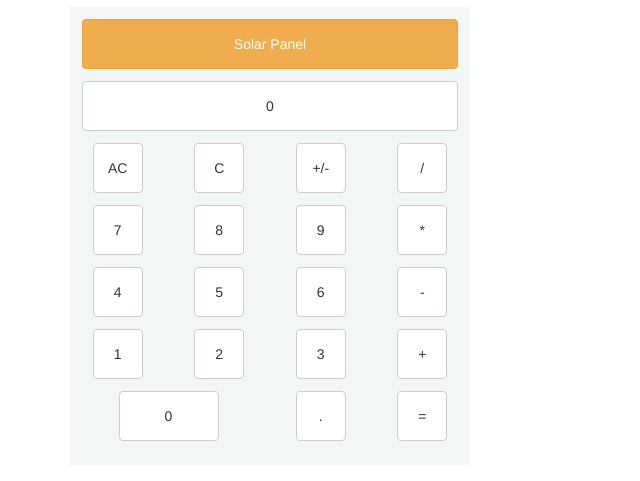
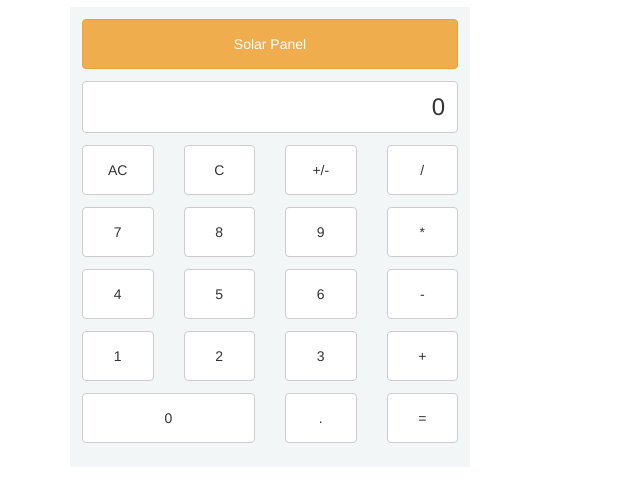
Before and after one commit to melanieps1/js-calculator, a plain HTML site: page app/index.html in a window 1280 px wide. Shown: the part 63-544 px from the top of the page, without its empty margins (0-640 px from the left). Drawn offline with nearby package versions, Linux system fonts and the light colour scheme.

Commit message:
continued styling display and buttons

```diff
--- a/app/index.html
+++ b/app/index.html
@@ -17,12 +17,12 @@
 	<div class="calculator">
 		<div class="row">
 			<div class="col-xs-12">
-				<button class="btn btn-warning calc-btn-full">Solar Panel</button>
+				<button class="btn btn-warning calc-btn">Solar Panel</button>
 			</div>
 		</div>
 		<div class="row">
 			<div class="col-xs-12">
-				<button class="btn btn-default calc-btn-full">0</button>
+				<div class="calc-display">0</div>
 			</div>
 		</div>
 		<div class="row">
--- a/app/style.css
+++ b/app/style.css
@@ -13,15 +13,26 @@
 
 .calc-btn {
 	height: 50px;
-	width: 50px;
+	min-width: 50px;
+	width: 100%;
 }
 
 .calc-btn-2x {
 	height: 50px;
-	width: 100px;
+	min-width: 120px;
+	width: 100%;
 }
 
-.calc-btn-full {
-	height: 50px;
+.calc-display {
+	display: inline-block;
+	margin-bottom: 0;
+	font-weight: normal;
+	text-align: right;
+	vertical-align: middle;
+	background-color: #fff;
+	border: 1px solid #ccc;
+	padding: 8px 12px;
+	font-size: 24px;
+	border-radius: 4px;
 	width: 100%;
 }
```
